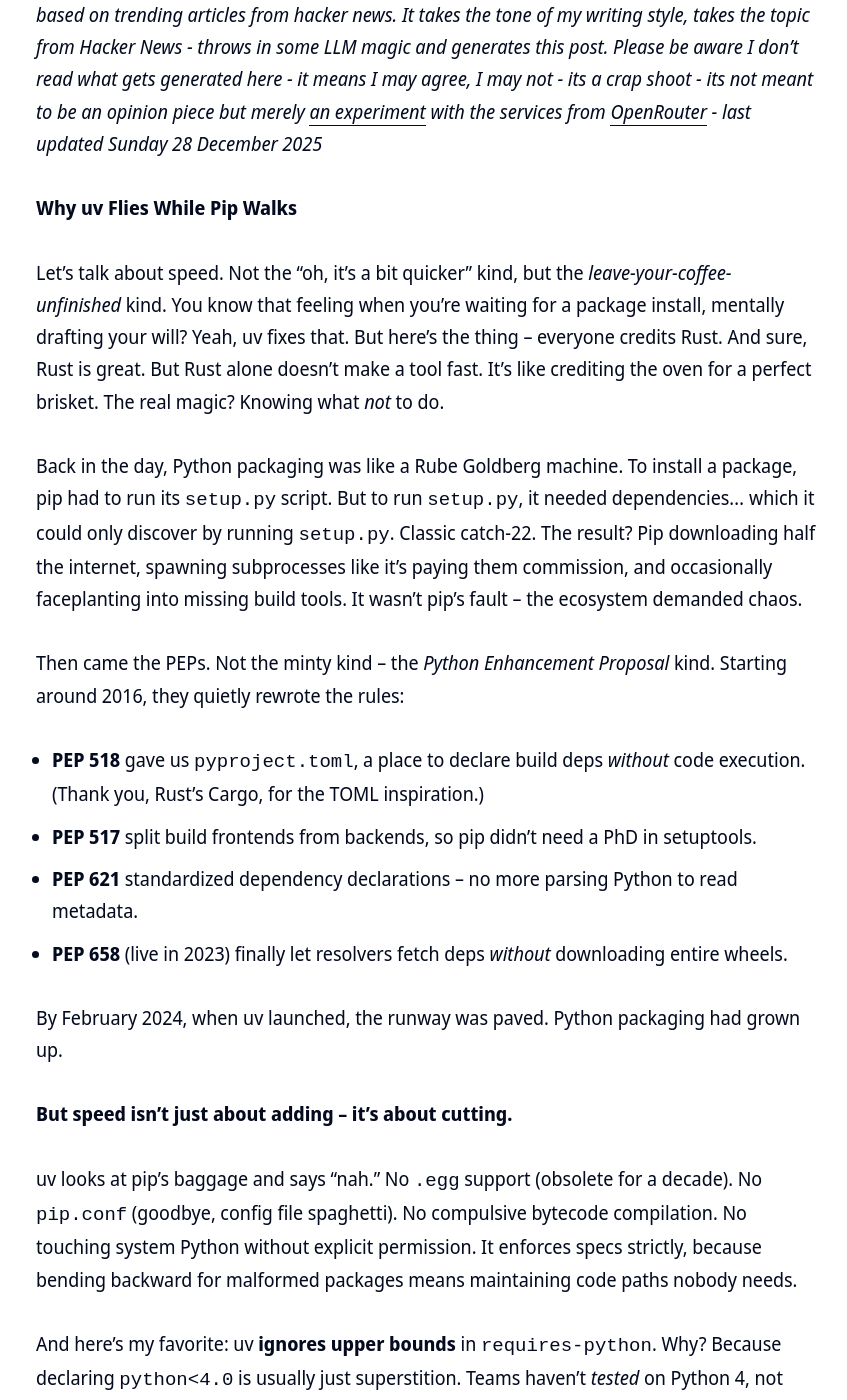
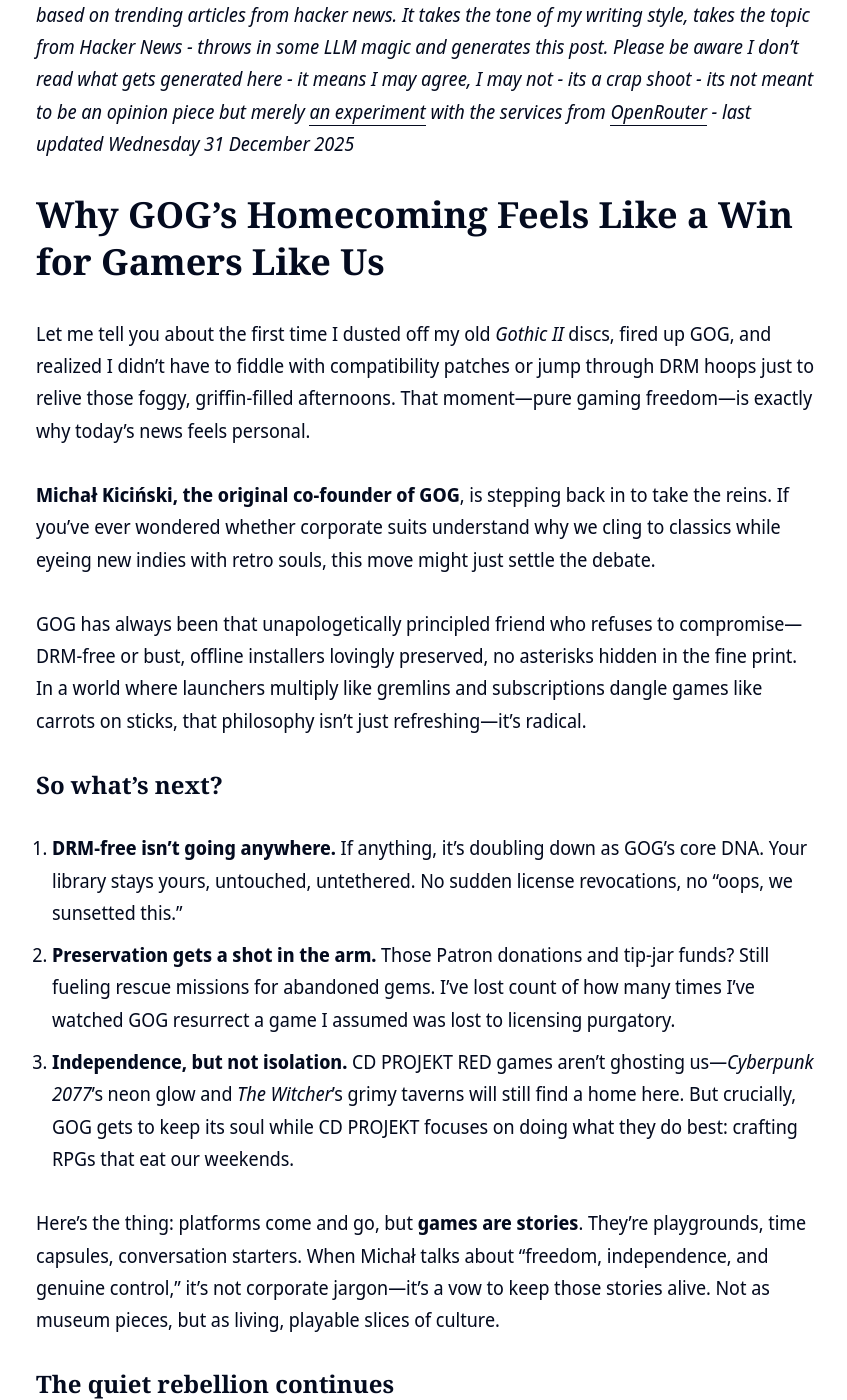
Before and after one commit to clintjb/clintjb.github.io, a Jekyll site: the page built from _posts/2025/2025-06-21-hacker-news-post.md, in a window 1280 px wide and 1400 px high, scrolled down 941 px. Shown: the whole window, without its empty margins (214-1061 px from the left). Built offline with Jekyll 4.4.1, drawn with Linux system fonts in a browser that asks for light colours; nearby versions of some CDN libraries; some of the changed text lies outside the part shown.

Commit message:
Updated Weekly Post

```diff
--- a/_posts/2025/2025-06-21-hacker-news-post.md
+++ b/_posts/2025/2025-06-21-hacker-news-post.md
@@ -11,37 +11,29 @@ image: '/images/posts/2025/weekly.jpg'
 ---
 ![](/images/posts/2025/weekly.jpg)
 
-_⚠️ **THIS POST IS GENERATED WITH LLMs**: This post is newly generated a few times a week based on trending articles from hacker news. It takes the tone of my writing style, takes the topic from Hacker News - throws in some LLM magic and generates this post. Please be aware I don't read what gets generated here - it means I may agree, I may not - its a crap shoot - its not meant to be an opinion piece but merely [an experiment](https://github.com/clintjb/Weekly-Post) with the services from [OpenRouter](https://openrouter.ai) - last updated Sunday 28 December 2025_
+_⚠️ **THIS POST IS GENERATED WITH LLMs**: This post is newly generated a few times a week based on trending articles from hacker news. It takes the tone of my writing style, takes the topic from Hacker News - throws in some LLM magic and generates this post. Please be aware I don't read what gets generated here - it means I may agree, I may not - its a crap shoot - its not meant to be an opinion piece but merely [an experiment](https://github.com/clintjb/Weekly-Post) with the services from [OpenRouter](https://openrouter.ai) - last updated Wednesday 31 December 2025_
 
-**Why uv Flies While Pip Walks**
 
-Let’s talk about speed. Not the “oh, it’s a bit quicker” kind, but the *leave-your-coffee-unfinished* kind. You know that feeling when you’re waiting for a package install, mentally drafting your will? Yeah, uv fixes that. But here’s the thing – everyone credits Rust. And sure, Rust is great. But Rust alone doesn’t make a tool fast. It’s like crediting the oven for a perfect brisket. The real magic? Knowing what *not* to do.
+# Why GOG’s Homecoming Feels Like a Win for Gamers Like Us
 
-Back in the day, Python packaging was like a Rube Goldberg machine. To install a package, pip had to run its `setup.py` script. But to run `setup.py`, it needed dependencies… which it could only discover by running `setup.py`. Classic catch-22. The result? Pip downloading half the internet, spawning subprocesses like it’s paying them commission, and occasionally faceplanting into missing build tools. It wasn’t pip’s fault – the ecosystem demanded chaos.
+Let me tell you about the first time I dusted off my old *Gothic II* discs, fired up GOG, and realized I didn’t have to fiddle with compatibility patches or jump through DRM hoops just to relive those foggy, griffin-filled afternoons. That moment—pure gaming freedom—is exactly why today’s news feels personal.
 
-Then came the PEPs. Not the minty kind – the *Python Enhancement Proposal* kind. Starting around 2016, they quietly rewrote the rules:
+**Michał Kiciński, the original co-founder of GOG**, is stepping back in to take the reins. If you’ve ever wondered whether corporate suits understand why we cling to classics while eyeing new indies with retro souls, this move might just settle the debate.
 
-- **PEP 518** gave us `pyproject.toml`, a place to declare build deps *without* code execution. (Thank you, Rust’s Cargo, for the TOML inspiration.)
-- **PEP 517** split build frontends from backends, so pip didn’t need a PhD in setuptools.
-- **PEP 621** standardized dependency declarations – no more parsing Python to read metadata.
-- **PEP 658** (live in 2023) finally let resolvers fetch deps *without* downloading entire wheels.
+GOG has always been that unapologetically principled friend who refuses to compromise—DRM-free or bust, offline installers lovingly preserved, no asterisks hidden in the fine print. In a world where launchers multiply like gremlins and subscriptions dangle games like carrots on sticks, that philosophy isn’t just refreshing—it’s radical.
 
-By February 2024, when uv launched, the runway was paved. Python packaging had grown up.
+### So what’s next?
 
-**But speed isn’t just about adding – it’s about cutting.**
+1. **DRM-free isn’t going anywhere.** If anything, it’s doubling down as GOG’s core DNA. Your library stays yours, untouched, untethered. No sudden license revocations, no “oops, we sunsetted this.”
+2. **Preservation gets a shot in the arm.** Those Patron donations and tip-jar funds? Still fueling rescue missions for abandoned gems. I’ve lost count of how many times I’ve watched GOG resurrect a game I assumed was lost to licensing purgatory.
+3. **Independence, but not isolation.** CD PROJEKT RED games aren’t ghosting us—*Cyberpunk 2077*’s neon glow and *The Witcher*’s grimy taverns will still find a home here. But crucially, GOG gets to keep its soul while CD PROJEKT focuses on doing what they do best: crafting RPGs that eat our weekends.
 
-uv looks at pip’s baggage and says “nah.” No `.egg` support (obsolete for a decade). No `pip.conf` (goodbye, config file spaghetti). No compulsive bytecode compilation. No touching system Python without explicit permission. It enforces specs strictly, because bending backward for malformed packages means maintaining code paths nobody needs.
+Here’s the thing: platforms come and go, but **games are stories**. They’re playgrounds, time capsules, conversation starters. When Michał talks about “freedom, independence, and genuine control,” it’s not corporate jargon—it’s a vow to keep those stories alive. Not as museum pieces, but as living, playable slices of culture.
 
-And here’s my favorite: uv **ignores upper bounds** in `requires-python`. Why? Because declaring `python<4.0` is usually just superstition. Teams haven’t *tested* on Python 4, not because it’ll actually break. Dropping this cuts resolver backtracking like a hot knife through butter.
+### The quiet rebellion continues
 
-**Some tricks aren’t even Rust-dependent.**
+GOG’s mission—*Make Games Live Forever*—isn’t glamorous. Restoring compatibility layers, untangling rights, rebuilding lost builds? It’s digital archaeology with none of the Indiana Jones fanfare. But every time I boot up a 20-year-old game without a 20-step troubleshooting guide, I’m reminded why it matters.
 
-Parallel downloads? Global caching via hardlinks? HTTP range requests to fetch metadata without downloading full wheels? That’s just good engineering – Python could’ve done it years ago. uv’s secret sauce isn’t the language; it’s the *design*. Prioritize fast paths, cache aggressively, and resolve *before* downloading.
+So here’s to Michał, the team, and everyone who’s ever clicked “install” on a GOG classic. This isn’t just a business move; it’s a homecoming for a vision that’s always felt *ours*. Now, if you’ll excuse me, I’ve got a date with *Arcanum*—no clients, no logins, just pure, unfiltered nostalgia.
 
-Rust *does* help at the margins: zero-copy deserialization, thread-level parallelism without GIL drama, and packing versions into tiny `u64` integers. But none of that matters if you’re still executing code to find dependencies.
-
-**Here’s the takeaway:** Ecosystems move slow until they don’t. For years, Python packaging was held hostage by legacy choices – executing code to discover requirements, tolerating outdated formats, prioritizing compatibility over speed. uv works because it’s built for *today’s* standards, not yesterday’s compromises.
-
-The lesson isn’t “rewrite everything in Rust.” It’s simpler: **fast tools need fast ecosystems.** Static metadata. No mandatory code execution. Resolve first, download later. Nail that, and speed follows – in any language.
-
-Now, if you’ll excuse me, I’ve got packages to install. And thanks to uv, I might actually finish that coffee. ☕
+**What’s the first classic you’d resurrect given the chance?** Drop me a line—let’s swap war stories. 🕹️
```
Also changed, not shown: images/posts/2025/weekly.jpg.
